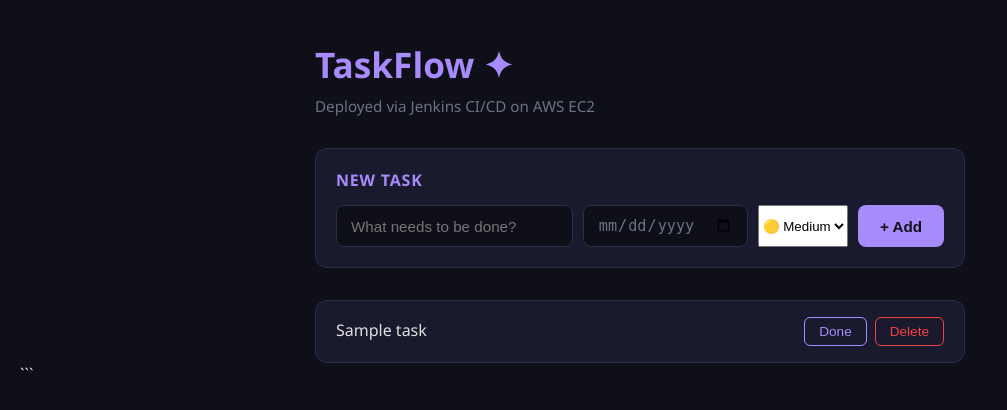
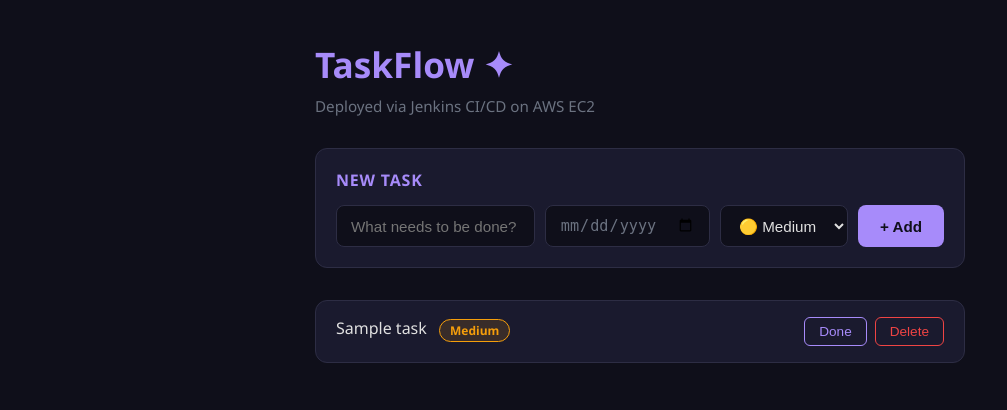
Before and after one commit to gmac109/DockJenk, a Flask app: template templates/index.html in a window 1280 px wide. Shown: the top 410 px of the page, without its empty margins (0-1007 px from the left). Run offline with Flask 3, Linux system fonts and the light colour scheme; the template is opened without the code that fills it: most values are stand-ins (such as "Sample title", 1, 10 or a date in 2020); some libraries are stand-ins or nearby versions.

Commit message:
Changed app.py to test pipeline

````diff
--- a/app.py
+++ b/app.py
@@ -19,7 +19,7 @@ def init_db():
             title VARCHAR(255) NOT NULL,
             due_date DATE,
             is_complete BOOLEAN DEFAULT FALSE,
-            created_at TIMESTAMP DEFAULT CURRENT_TIMESTAMP
+            created_at TIMESTAMP DEFAULT CURRENT_TIMESTAMP,
             priority VARCHAR(10) DEFAULT 'Medium'
         )
     """)
@@ -42,7 +42,7 @@ def add_task():
     priority = request.form.get('priority', 'Medium')
     if title:
         cur = mysql.connection.cursor()
-        cur.execute("INSERT INTO tasks (title, due_date) VALUES (%s, %s)", (title, due_date))
+        cur.execute("INSERT INTO tasks (title, due_date, priority) VALUES (%s, %s, %s)", (title, due_date, priority))
         mysql.connection.commit()
         cur.close()
     return redirect(url_for('index'))
--- a/templates/index.html
+++ b/templates/index.html
@@ -33,7 +33,6 @@
             font-size: 0.95rem;
         }
 
-        /* Add Task Form */
         .add-form {
             background: #1a1a2e;
             border: 1px solid #2d2d44;
@@ -83,6 +82,17 @@
             outline: none;
         }
 
+        select {
+            padding: 10px 14px;
+            border-radius: 8px;
+            border: 1px solid #2d2d44;
+            background: #0f0f1a;
+            color: #e0e0e0;
+            font-size: 0.95rem;
+            outline: none;
+            cursor: pointer;
+        }
+
         .btn-add {
             padding: 10px 22px;
             background: #a78bfa;
@@ -97,7 +107,6 @@
 
         .btn-add:hover { background: #7c3aed; color: #fff; }
 
-        /* Task List */
         .task-list { display: flex; flex-direction: column; gap: 12px; }
 
         .task-card {
@@ -167,6 +176,20 @@
 
         .btn-delete:hover { background: #ef4444; color: #fff; }
 
+        .badge {
+            display: inline-block;
+            padding: 2px 10px;
+            border-radius: 20px;
+            font-size: 0.75rem;
+            font-weight: 700;
+            margin-left: 8px;
+            vertical-align: middle;
+        }
+
+        .badge.high { background: #ef444422; color: #ef4444; border: 1px solid #ef4444; }
+        .badge.medium { background: #f59e0b22; color: #f59e0b; border: 1px solid #f59e0b; }
+        .badge.low { background: #22c55e22; color: #22c55e; border: 1px solid #22c55e; }
+
         .empty {
             text-align: center;
             color: #6b7280;
@@ -205,7 +228,16 @@
                 {% for task in tasks %}
                 <div class="task-card {% if task[3] %}done{% endif %}">
                     <div class="task-info">
-                        <div class="task-title">{{ task[1] }}</div>
+                        <div class="task-title">
+                            {{ task[1] }}
+                            {% if task[5] == 'High' %}
+                                <span class="badge high">High</span>
+                            {% elif task[5] == 'Low' %}
+                                <span class="badge low">Low</span>
+                            {% else %}
+                                <span class="badge medium">Medium</span>
+                            {% endif %}
+                        </div>
                         {% if task[2] %}
                         <div class="task-due">📅 Due: {{ task[2] }}</div>
                         {% endif %}
@@ -232,4 +264,3 @@
     </div>
 </body>
 </html>
-```
````
